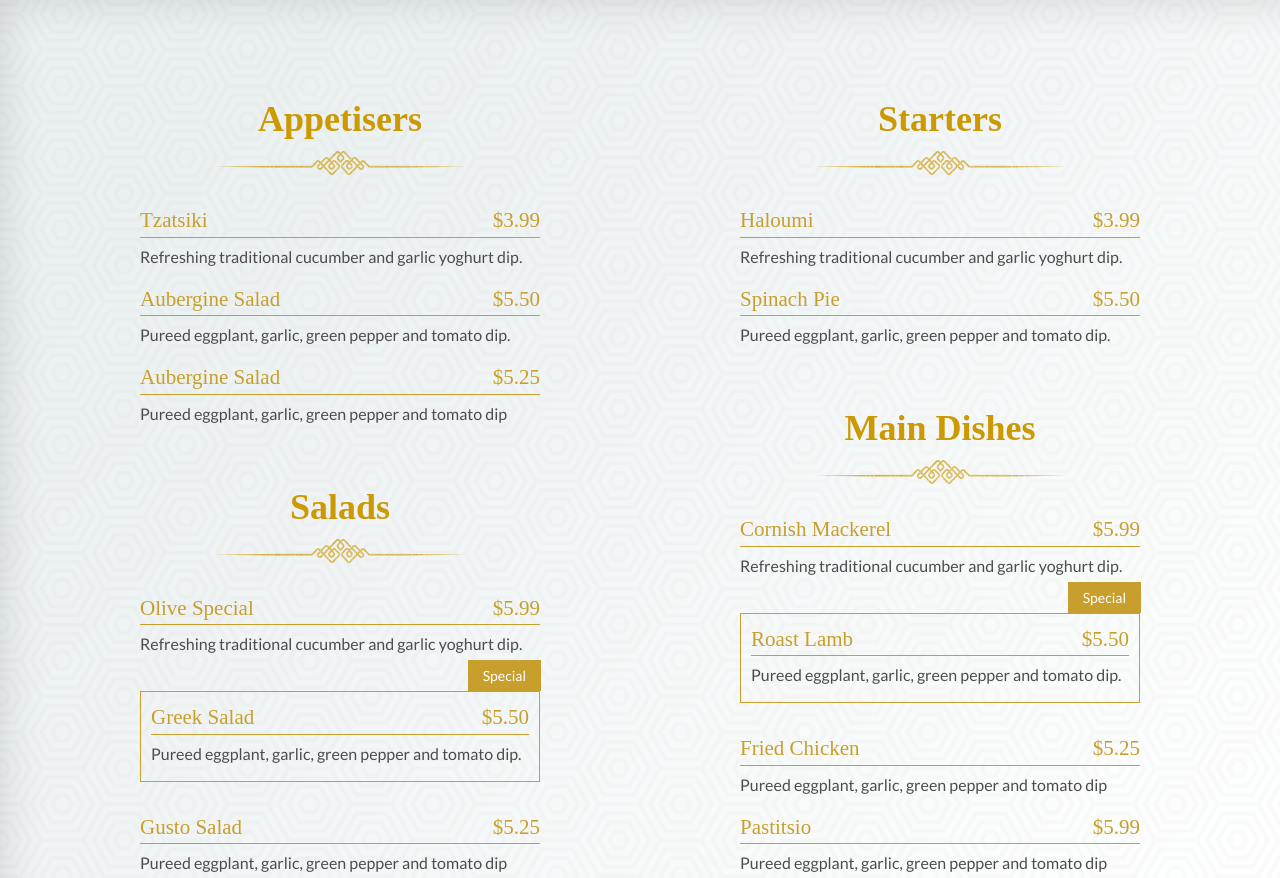
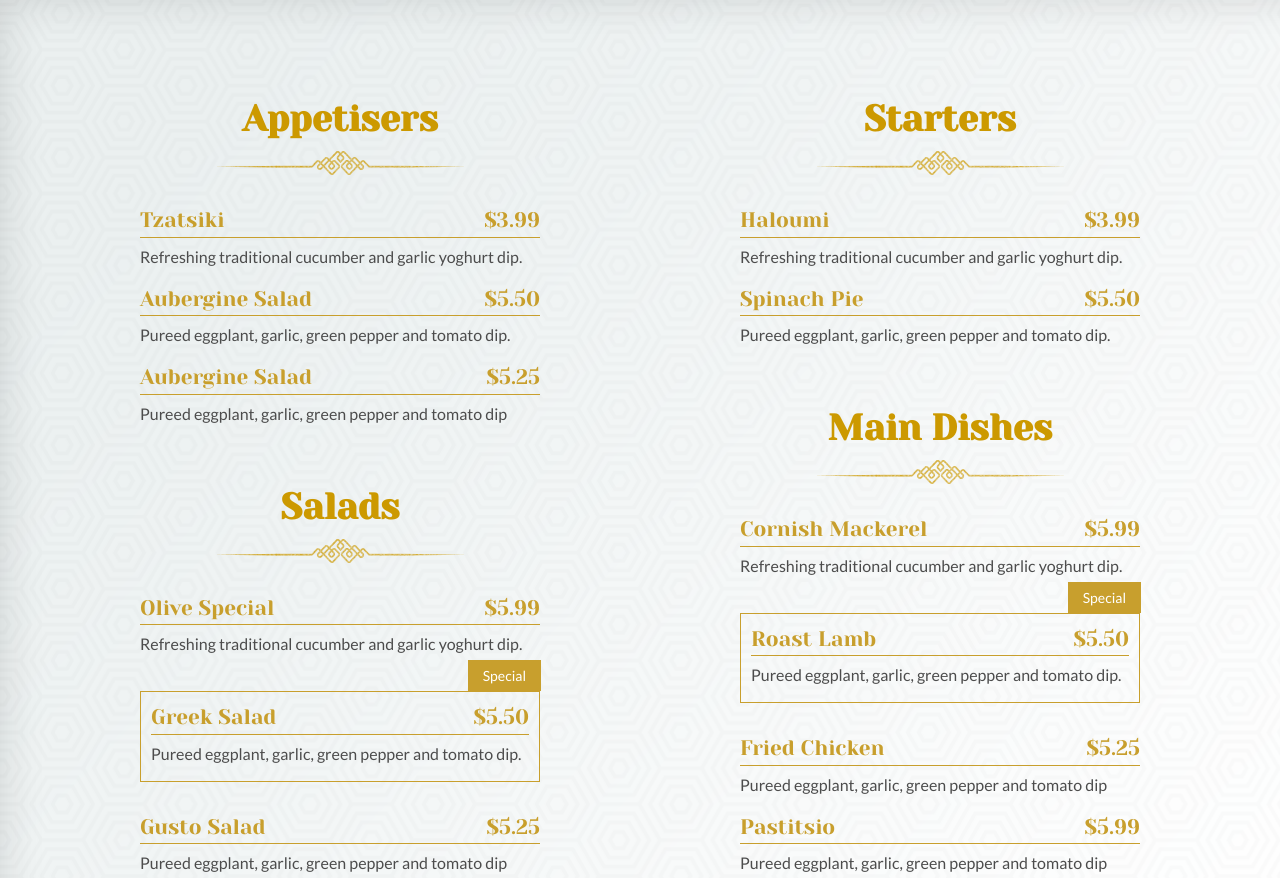
Before and after one commit to mh-raton/Lambda-Restaurent-Template, a plain HTML site: page index.html in a window 1280 px wide. Shown: the part 2341-3219 px from the top of the page. Drawn offline with Linux system fonts and the light colour scheme.

Commit message:
Update style.css

```diff
--- a/css/style.css
+++ b/css/style.css
@@ -22,8 +22,7 @@
 
 
 /* 1. Theme default css */
-@import url('https://fonts.googleapis.com/css?family=Lato:400,700&display=swap');
-
+@import url('https://fonts.googleapis.com/css2?family=Lato:wght@300;400;700&family=Yeseva+One&display=swap');
 body {
 	font-family: 'Lato', sans-serif;
 	font-weight: normal;
```
